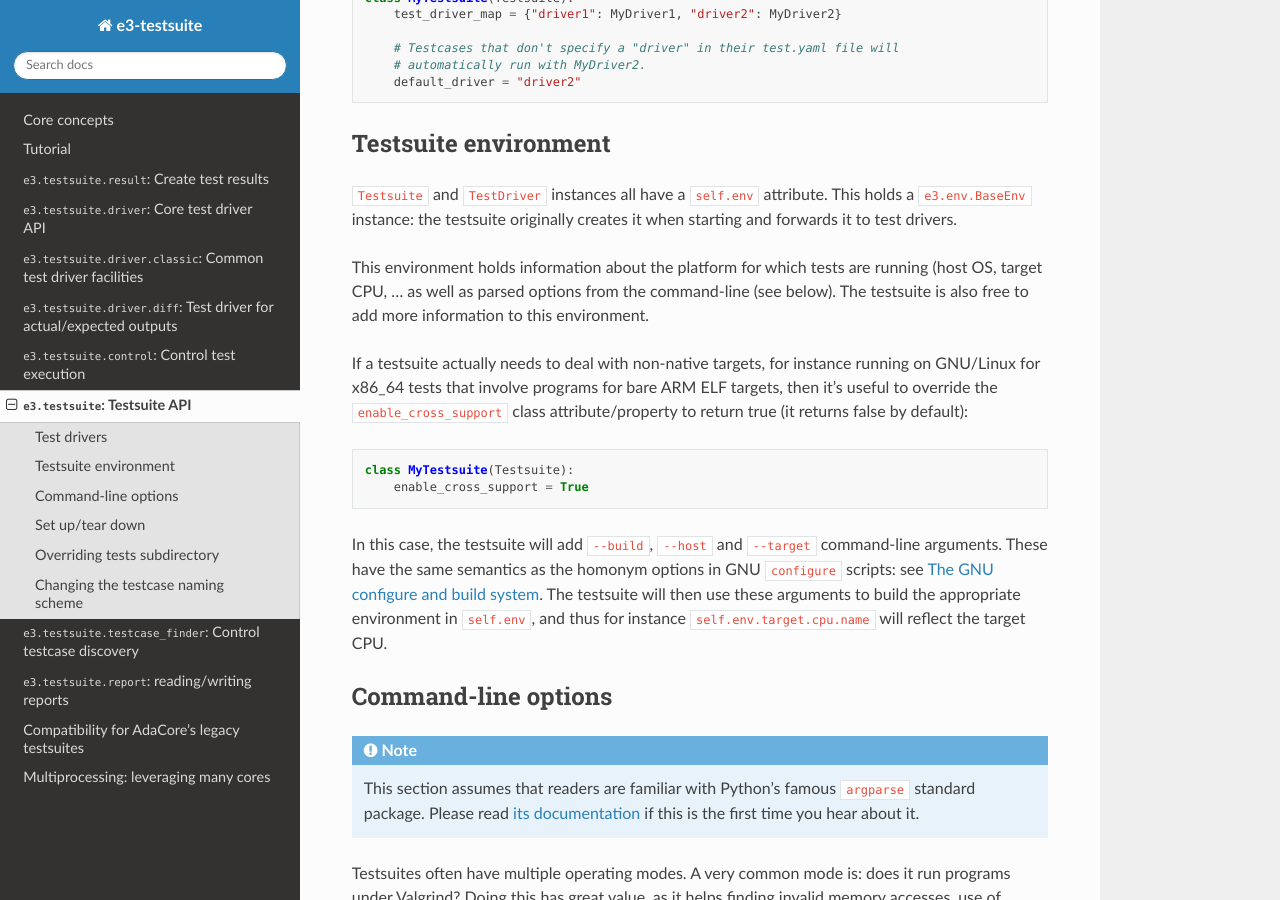
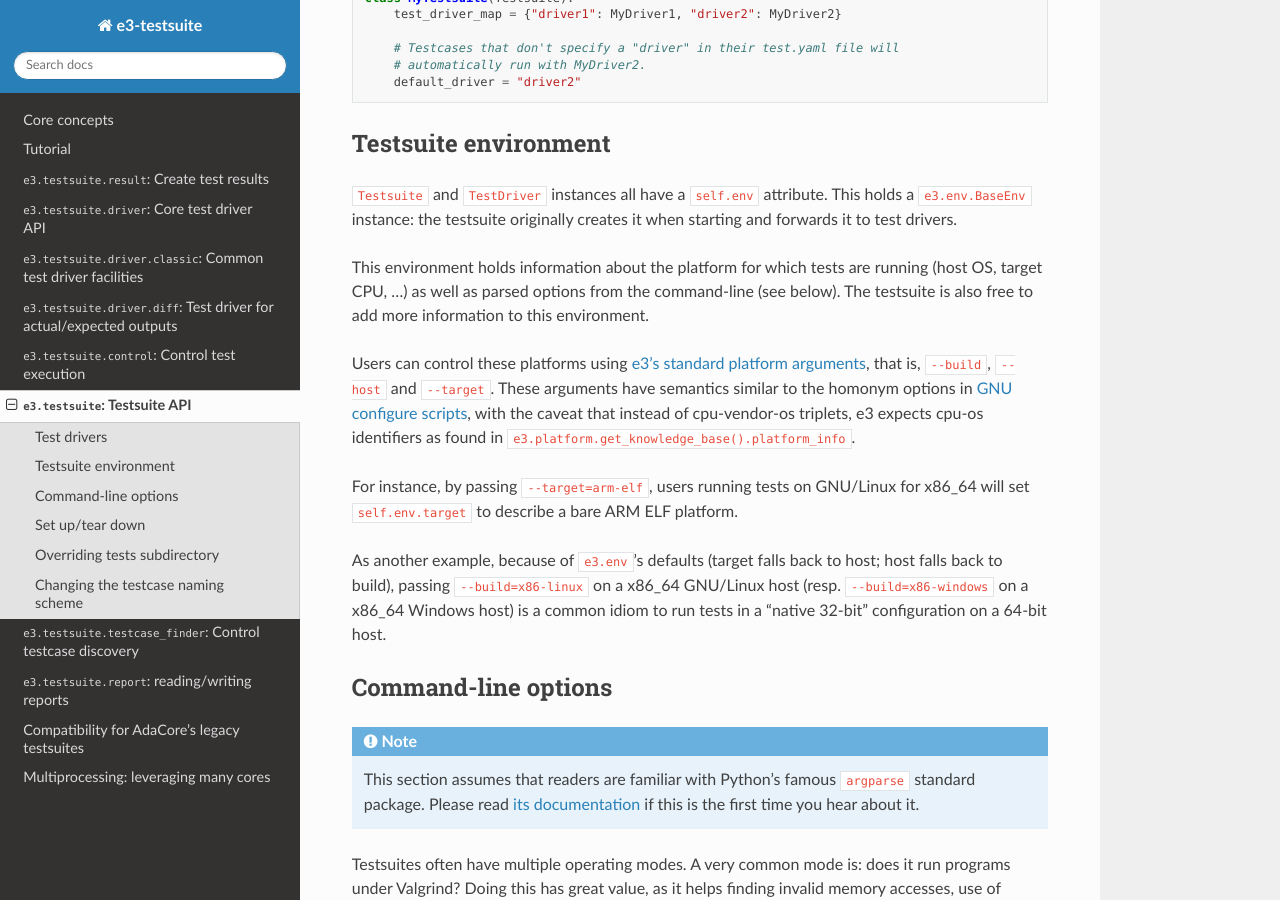
Before and after one commit to AdaCore/e3-testsuite, a Sphinx documentation site: the page built from doc/api_testsuite.rst, in a window 1280 px wide and 900 px high, scrolled down 903 px. Built offline with Sphinx 7.4.7 and the Read the Docs theme 3.1.0, drawn with Linux system fonts in a browser that asks for light colours.

Commit message:
Update e3.testsuite docs to reflect handling of cross platforms
In 2020-11-30 "Always enable "cross" support for testsuites" (907f83d), we
stopped heeding enable_cross_support and unconditionally enabled e3 platform
arguments, because they are also useful for the purposes of emulating
"native 32-bit" on 64-bit platforms.

While updating the docs,

* describe both the "obvious cross-platform" case (--target), and the
"native 32-bit" idiom, since the latter is less intuitive;
* link to a more authoritative reference for GNU triplets;
* point users to the reference for e3.platform identifiers.

(Also add a missing closing paren on a neighboring paragraph)

TN: TB30-002 (no-issue-check)

```diff
--- a/doc/api_testsuite.rst
+++ b/doc/api_testsuite.rst
@@ -66,26 +66,25 @@ This holds a ``e3.env.BaseEnv`` instance: the testsuite originally creates it
 when starting and forwards it to test drivers.
 
 This environment holds information about the platform for which tests are
-running (host OS, target CPU, ... as well as parsed options from the
+running (host OS, target CPU, ...) as well as parsed options from the
 command-line (see below). The testsuite is also free to add more information to
 this environment.
 
-If a testsuite actually needs to deal with non-native targets, for instance
-running on GNU/Linux for x86_64 tests that involve programs for bare ARM ELF
-targets, then it's useful to override the ``enable_cross_support`` class
-attribute/property to return true (it returns false by default):
+Users can control these platforms using `e3's standard platform arguments
+<https://e3-core.readthedocs.io/en/latest/quickstart.html#e3-main-and-e3-env>`__,
+that is, ``--build``, ``--host`` and ``--target``.  These arguments have
+semantics similar to the homonym options in `GNU configure scripts
+<https://www.gnu.org/savannah-checkouts/gnu/autoconf/manual/autoconf-2.72/html_node/Specifying-Target-Triplets.html>`__,
+with the caveat that instead of cpu-vendor-os triplets, e3 expects cpu-os
+identifiers as found in ``e3.platform.get_knowledge_base().platform_info``.
 
-.. code-block:: python
+For instance, by passing ``--target=arm-elf``, users running tests on GNU/Linux
+for x86_64 will set ``self.env.target`` to describe a bare ARM ELF platform.
 
-   class MyTestsuite(Testsuite):
-       enable_cross_support = True
-
-In this case, the testsuite will add ``--build``, ``--host`` and ``--target``
-command-line arguments. These have the same semantics as the homonym options in
-GNU ``configure`` scripts: see `The GNU configure and build system
-<https://airs.com/ian/configure/configure_6.html>`_. The testsuite will then
-use these arguments to build the appropriate environment in ``self.env``, and
-thus for instance ``self.env.target.cpu.name`` will reflect the target CPU.
+As another example, because of ``e3.env``'s defaults (target falls back to host;
+host falls back to build), passing ``--build=x86-linux`` on a x86_64 GNU/Linux
+host (resp. ``--build=x86-windows`` on a x86_64 Windows host) is a common idiom
+to run tests in a "native 32-bit" configuration on a 64-bit host.
 
 
 Command-line options
```
